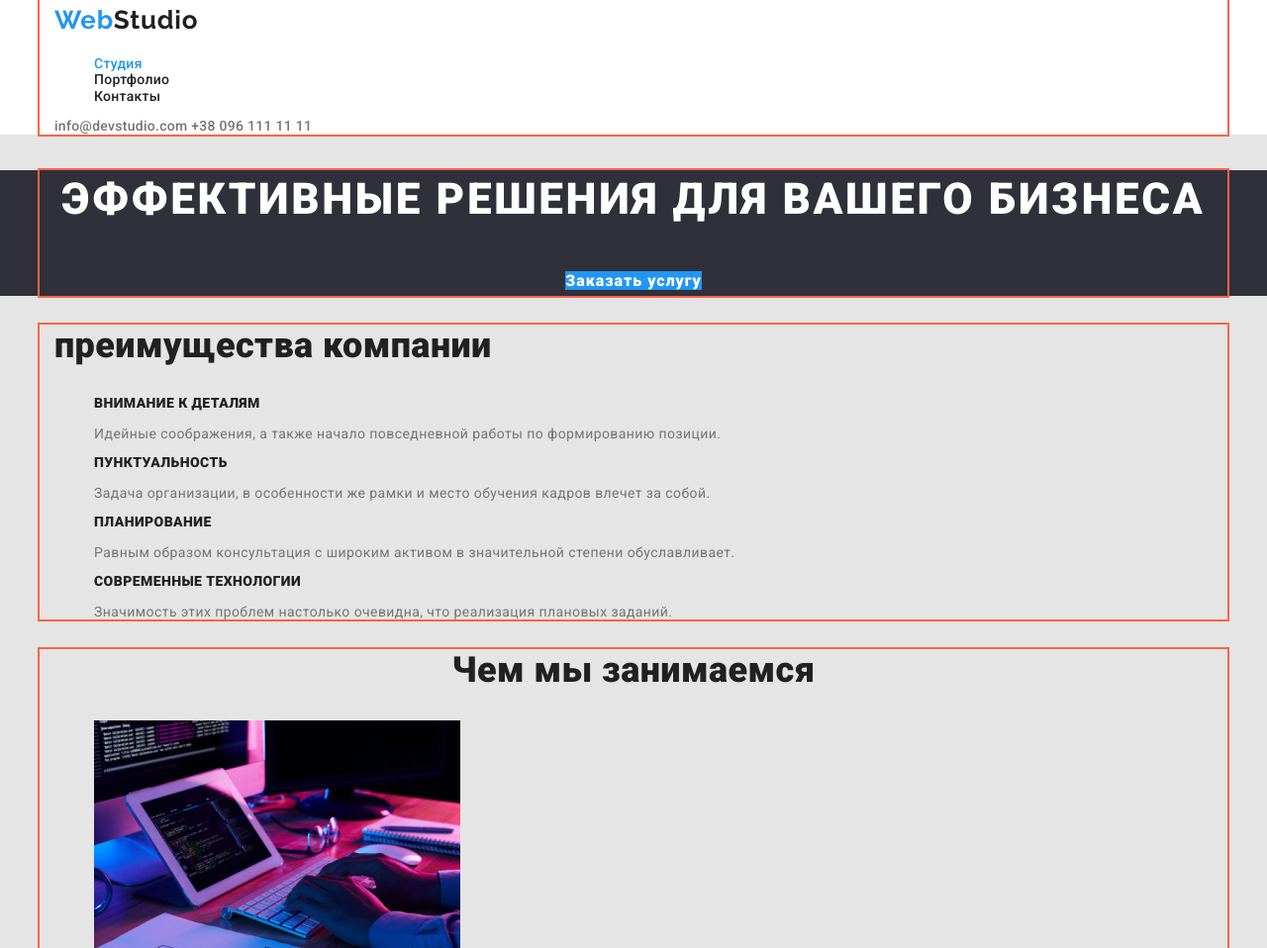
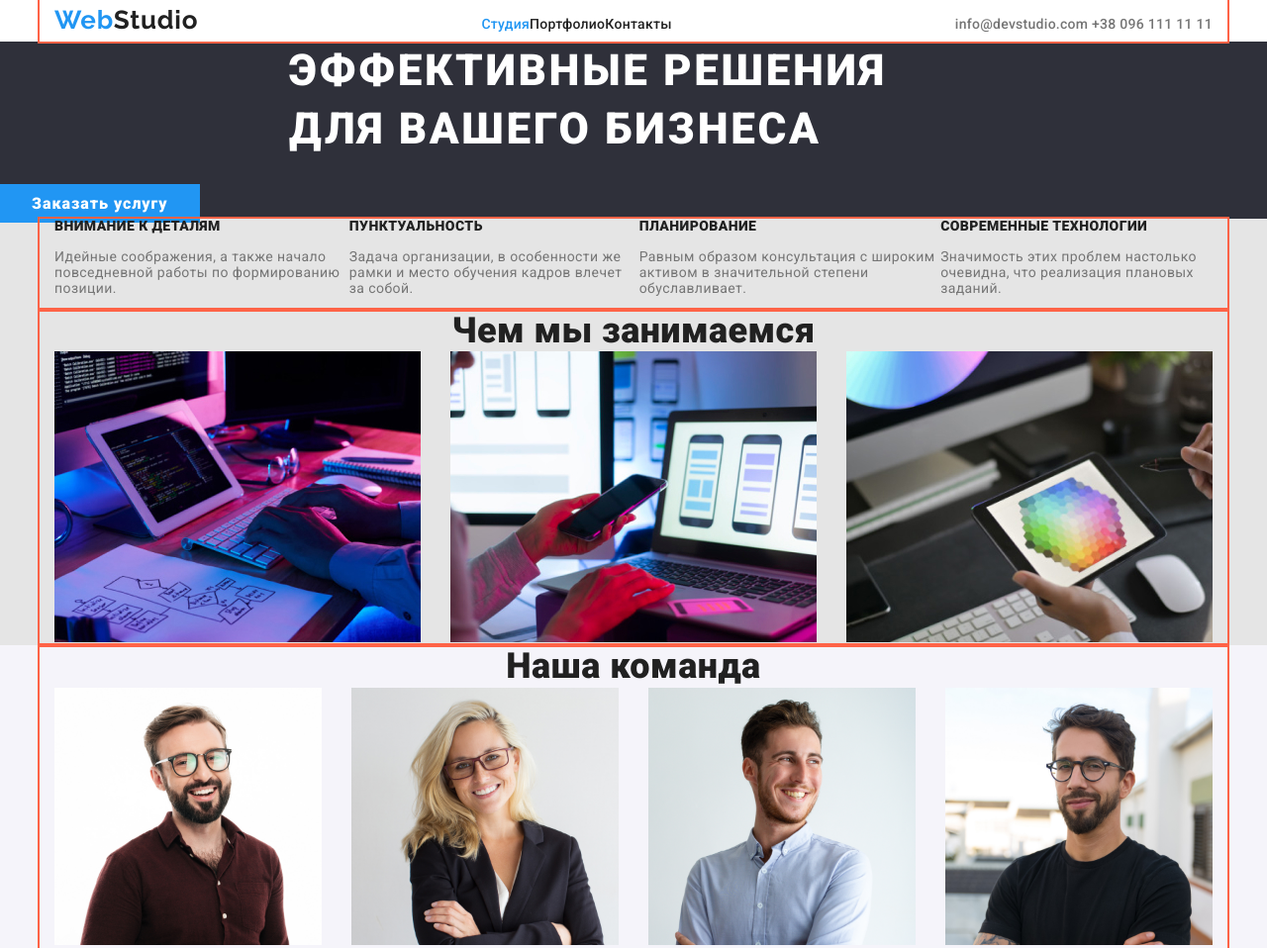
Before and after one commit to playsoksana/goit-markup-hw-02, a plain HTML site: page index.html in a window 1280 px wide. Shown: the top 958 px of the page at 99% size. Drawn offline with Linux system fonts and the light colour scheme.

Commit message:
добавляет в стилизацию по размещению

```diff
--- a/css/style.css
+++ b/css/style.css
@@ -30,6 +30,9 @@ html {
 
 .list {
   list-style: none;
+  margin-top: 0;
+  margin-bottom: 0;
+  padding-left: 0;
 }
 
 body {
@@ -47,6 +50,15 @@ body {
 
 .center {
   text-align: center;
+}
+
+.display-none {
+  display: none;
+}
+
+.display {
+  display: flex;
+  justify-content: space-between;
 }
 
 /* Logo  */
@@ -79,6 +91,12 @@ body {
   letter-spacing: 0.02em;
 
   background-color: var(--backgroung-header);
+}
+
+.display-header {
+  display: flex;
+  justify-content: space-between;
+  align-items: baseline;
 }
 
 .nav-header:hover,
@@ -125,6 +143,12 @@ body {
   line-height: 1.36;
   letter-spacing: 0.06em;
   text-transform: uppercase;
+
+  width: 696px;
+  margin-left: auto;
+  margin-right: auto;
+  margin-top: 0;
+  margin-bottom: 30px;
 }
 
 .hero-link {
@@ -136,6 +160,8 @@ body {
 
   color: var(--second-title);
   background-color: var(--acccent-color);
+
+  padding: 10px 32px;
 }
 
 /*  преимуществa компании*/
@@ -150,6 +176,8 @@ body {
   line-height: 1.17;
 
   color: var(--primari-title);
+  margin-top: 0;
+  margin-bottom: 0;
 }
 
 .title-list {
@@ -158,6 +186,9 @@ body {
   line-height: 1.14;
   letter-spacing: 0.03em;
   text-transform: uppercase;
+
+  margin-top: 0;
+  margin-bottom: 0;
 }
 
 .team {
@@ -195,10 +226,19 @@ body {
   color: var(--second-title);
 }
 
+.display-button {
+  display: flex;
+  justify-content: center;
+}
+
 /* работы портфолио */
 .works-portfolio {
   font-size: 16px;
   line-height: 2;
+
+  display: flex;
+  justify-content: space-between;
+  flex-wrap: wrap;
 }
 
 .title-portfolio {
--- a/index.html
+++ b/index.html
@@ -14,11 +14,10 @@
 <body>
 <!--Header-->
 <header class="header">
-    <div class="conteiner">
+    <div class="conteiner display-header">
+        <a href="./index.html" class="link"><span class="web-logo">Web</span><span class="logo-header">Studio</span></a>
         <nav>
-        <a href="./index.html" class="link"><span class="web-logo">Web</span><span class="logo-header">Studio</span></a>
-
-        <ul class="list">
+        <ul class="list display">
             <li>
                 <a href="./index.html" class="nav-header  current link">Студия</a>
             </li>
@@ -38,16 +37,16 @@
 </header>
 <!--Main-->
 <main>
-    <section class="hero center">
-        <div class="conteiner">
+    <section class="hero">
+        <div class="conteiner-hero">
         <h1 class="title">Эффективные решения для вашего бизнеса</h1>
         <a href="" class="hero-link link center">Заказать услугу</a>
     </div>
     </section>
     <section class="company">
         <div class="conteiner">
-        <h2 class="title-advantage">преимущества компании</h2>
-        <ul class="list">
+        <h2 class="title-advantage display-none">преимущества компании</h2>
+        <ul class="list display">
             <li>
                 <h3 class="title-list">Внимание к деталям</h3>
                 <p>Идейные соображения, а также начало повседневной работы по формированию позиции.</p>
@@ -71,7 +70,7 @@
 <section class="work">
     <div class="conteiner">
         <h2 class="center title-advantage">Чем мы занимаемся</h2>
-        <ul class="list">
+        <ul class="list display">
             <li>
                 <a href="">
                     <img src="./images/img1.jpg"  alt="человек печатает на ноутбуке"  width="370">
@@ -93,7 +92,7 @@
     <section class="team center">
         <div class="conteiner">
         <h2 class="title-advantage center">Наша команда</h2>
-        <ul class="list">
+        <ul class="list display">
             <li>
                 <img src="./images/foto-product-designer.jpg" alt="специалист по дизайну продукта" width="270">
                 <h3 class="team-list">Игорь Демьяненко</h3>
```
Also changed, not shown: portfolio.html (+12 -4 lines).
